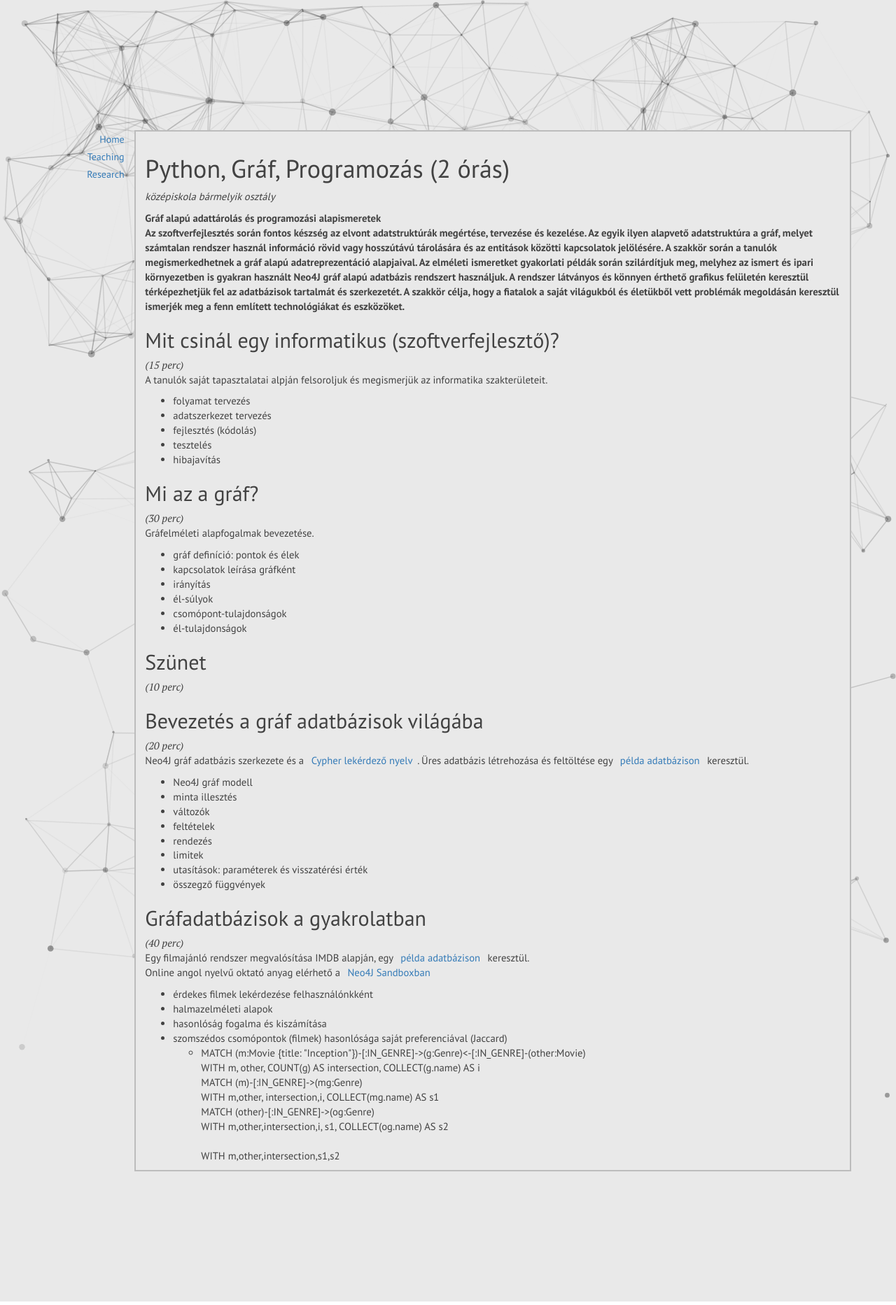
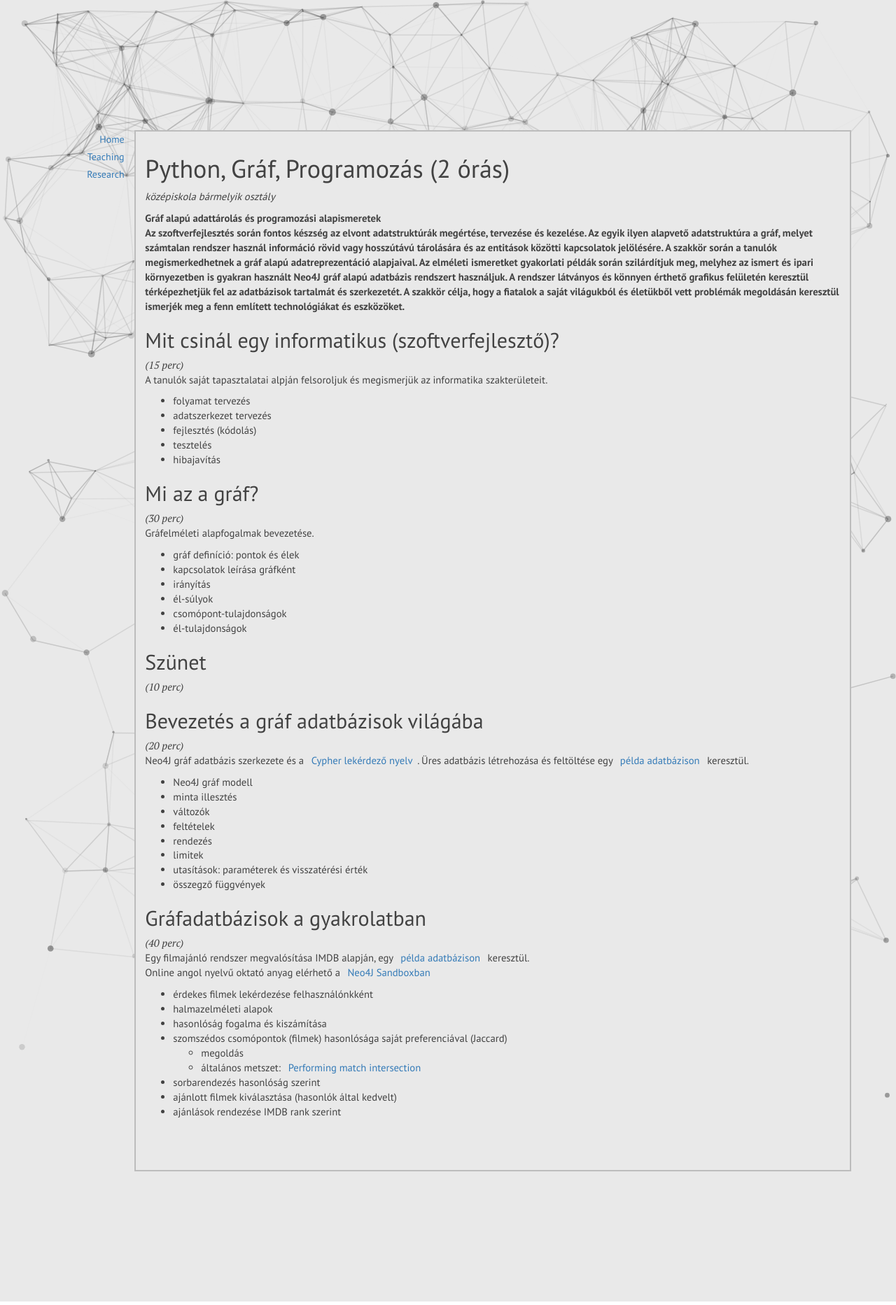
Before and after one commit to geryxyz/geryxyz, a Jekyll site: the page built from content/pgp/secondary-2h.html, in a window 1280 px wide. Shown: the whole page at 70% size. Built offline with Jekyll 4.4.1, drawn with Linux system fonts in a browser that asks for light colours; nearby versions of some CDN libraries; library files that are not in the unit come from our copies.

Commit message:
hide solution

```diff
--- a/content/pgp/secondary-2h.html
+++ b/content/pgp/secondary-2h.html
@@ -54,7 +54,7 @@
   <li>hasonlóság fogalma és kiszámítása</li>
   <li>szomszédos csomópontok (filmek) hasonlósága saját preferenciával (Jaccard)
     <ul>
-      <li><p class="code">
+      <li><details><summary>megoldás</summary><p class="code">
         MATCH (m:Movie {title: "Inception"})-[:IN_GENRE]->(g:Genre)<-[:IN_GENRE]-(other:Movie)<br/>
         WITH m, other, COUNT(g) AS intersection, COLLECT(g.name) AS i<br/>
         MATCH (m)-[:IN_GENRE]->(mg:Genre)<br/>
@@ -67,7 +67,7 @@
         WITH m,other,intersection,s1+filter(x IN s2 WHERE NOT x IN s1) AS union, s1, s2<br/>
         <br/>
         RETURN m.title, other.title, s1,s2,((1.0*intersection)/SIZE(union)) AS jaccard ORDER BY jaccard DESC LIMIT 100<br/>
-        </p></li>
+        </p></details></li>
       <li>általános metszet: <a href="https://neo4j.com/developer/kb/performing-match-intersection/">Performing match intersection</a></li>
     </ul>
   </li>
```
